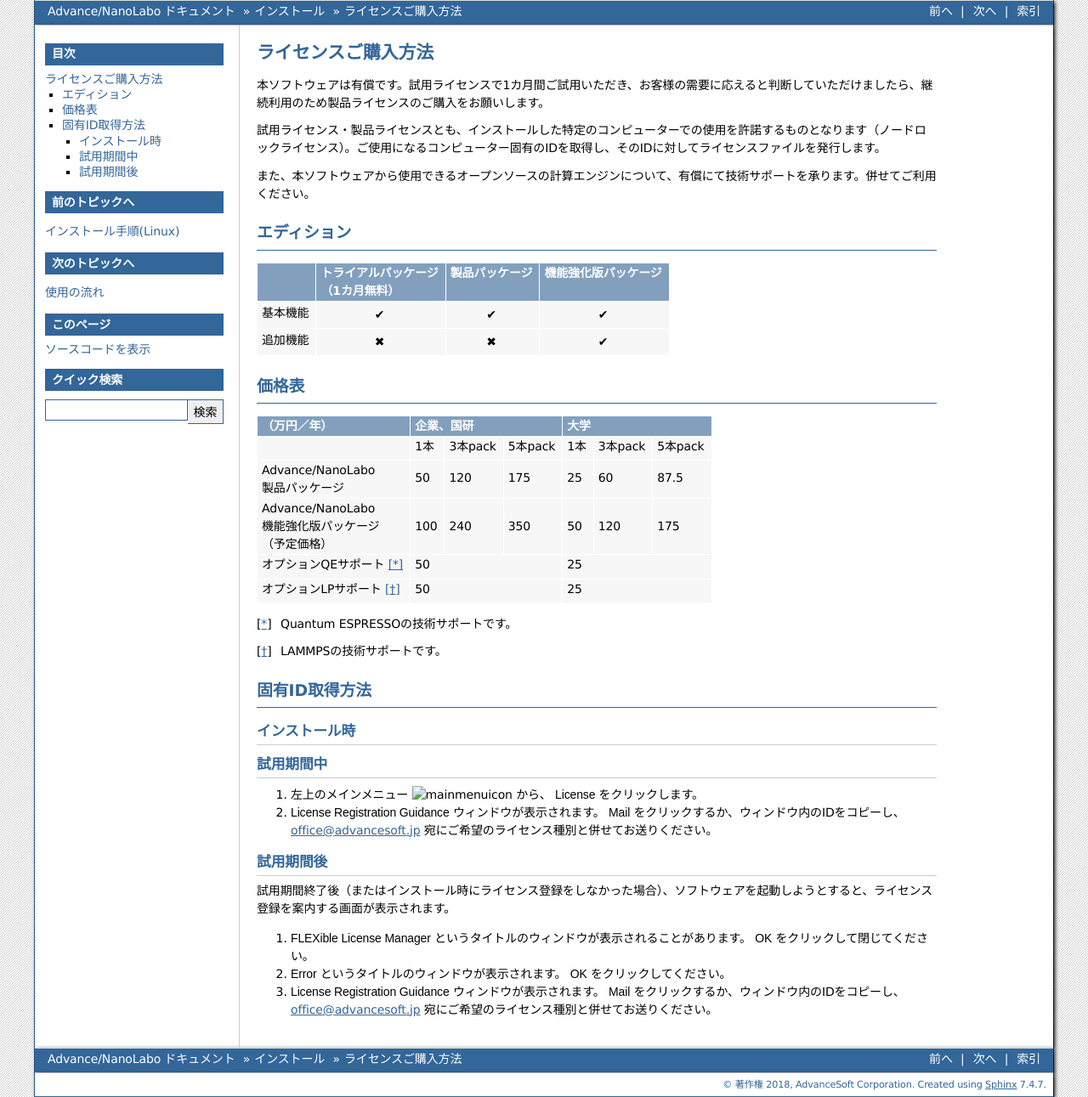
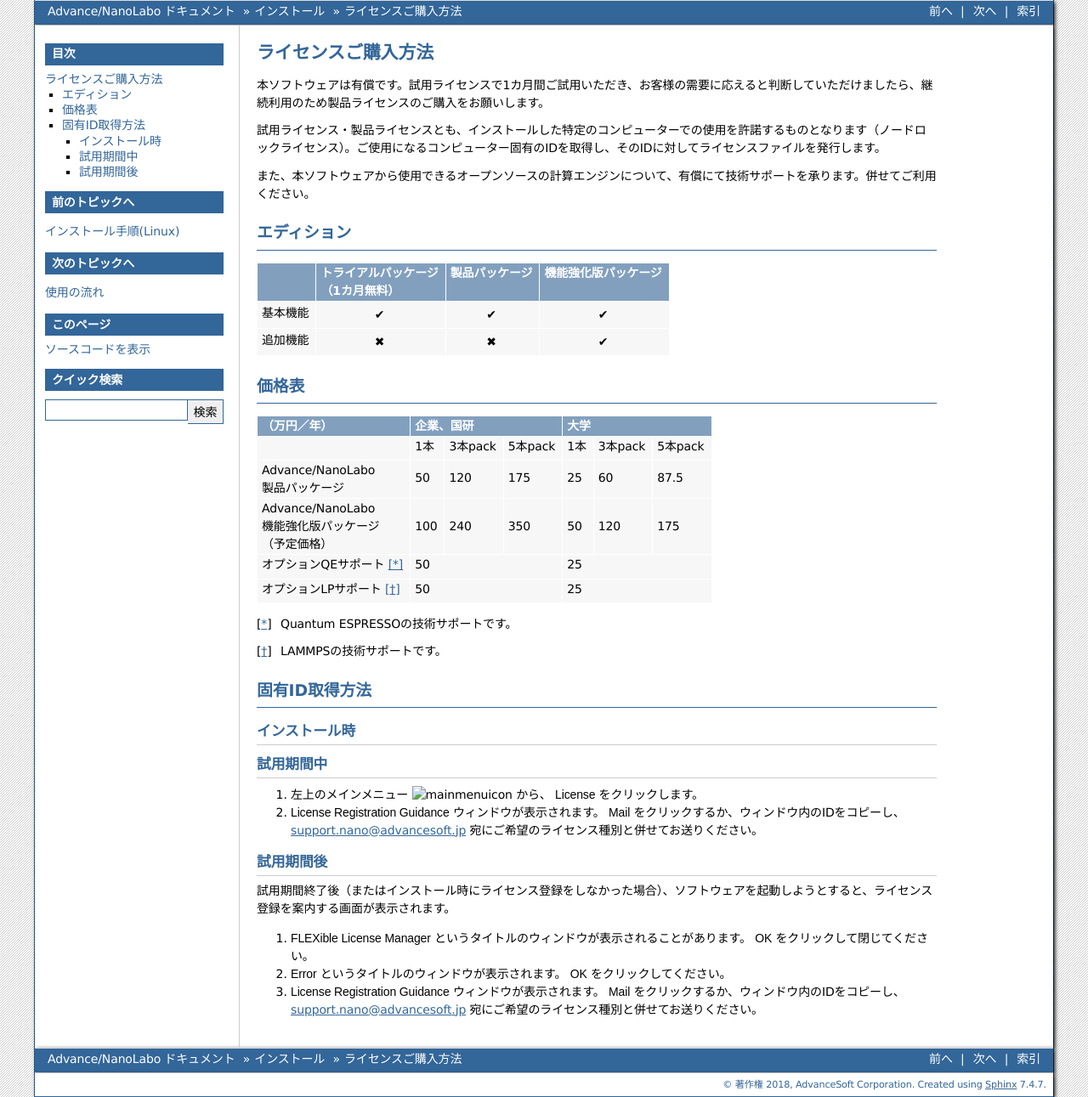
Before and after one commit to advancesoftcorp/nanolabo-doc, a Sphinx documentation site: the page built from docs/source/install/purchase.rst, in a window 1280 px wide. Shown: the whole page at 85% size. Built offline with Sphinx 7.4.7, drawn with Linux system fonts in a browser that asks for light colours; formulas are drawn with MathJax 3.

Commit message:
change mail address

```diff
--- a/docs/source/install/purchase.rst
+++ b/docs/source/install/purchase.rst
@@ -80,7 +80,7 @@
 ----------------------------------
 
 1. 左上のメインメニュー |mainmenuicon| から、 :guilabel:`License` をクリックします。
-2. :guilabel:`License Registration Guidance` ウィンドウが表示されます。 :guilabel:`Mail` をクリックするか、ウィンドウ内のIDをコピーし、 office@advancesoft.jp 宛にご希望のライセンス種別と併せてお送りください。
+2. :guilabel:`License Registration Guidance` ウィンドウが表示されます。 :guilabel:`Mail` をクリックするか、ウィンドウ内のIDをコピーし、 support.nano@advancesoft.jp 宛にご希望のライセンス種別と併せてお送りください。
 
 
 .. |mainmenuicon| image:: /img/mainmenuicon.png
@@ -94,4 +94,4 @@
 
 1. :guilabel:`FLEXible License Manager` というタイトルのウィンドウが表示されることがあります。 :guilabel:`OK` をクリックして閉じてください。
 2. :guilabel:`Error` というタイトルのウィンドウが表示されます。 :guilabel:`OK` をクリックしてください。
-3. :guilabel:`License Registration Guidance` ウィンドウが表示されます。 :guilabel:`Mail` をクリックするか、ウィンドウ内のIDをコピーし、 office@advancesoft.jp 宛にご希望のライセンス種別と併せてお送りください。
+3. :guilabel:`License Registration Guidance` ウィンドウが表示されます。 :guilabel:`Mail` をクリックするか、ウィンドウ内のIDをコピーし、 support.nano@advancesoft.jp 宛にご希望のライセンス種別と併せてお送りください。
```
